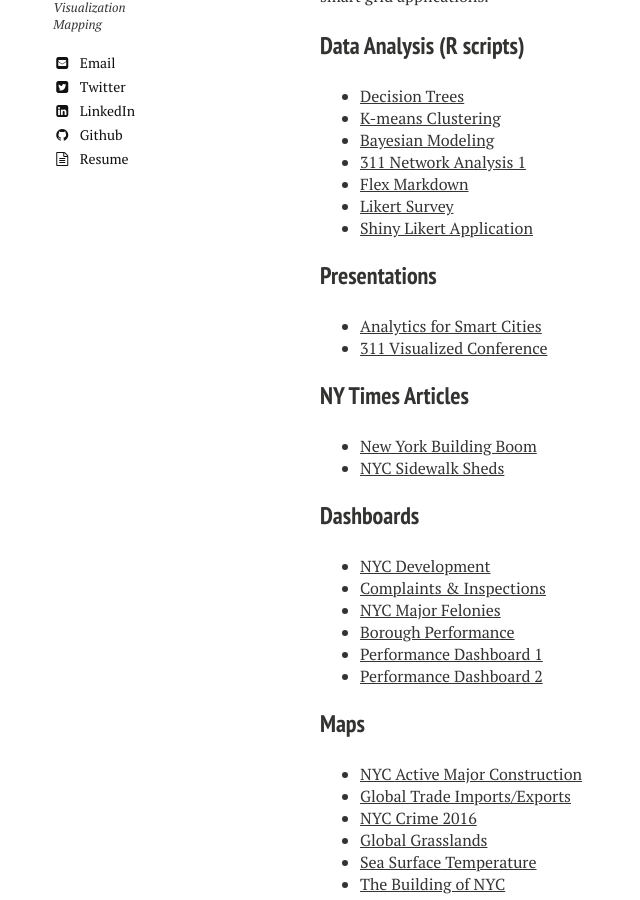
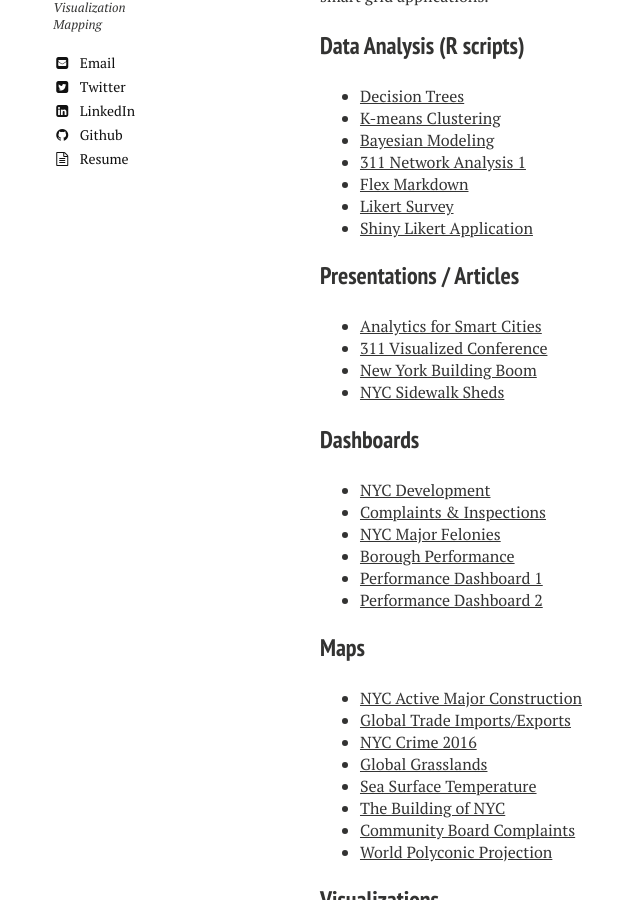
Before and after one commit to timothymartin76/timothymartin76.github.io, a Jekyll site: the page built from index.md, in a window 1280 px wide and 900 px high, scrolled down 645 px. Shown: the whole window, without its empty margins (0-640 px from the left). Built offline with Jekyll 4.4.1, drawn with Linux system fonts in a browser that asks for light colours; nearby versions of some CDN libraries.

Commit message:
Update index.md

```diff
--- a/index.md
+++ b/index.md
@@ -19,11 +19,9 @@
 * <a href="https://github.com/timothymartin76/R-Likert-Survey" target="_blank">Likert Survey</a>
 * <a href="http://timothymartin76.github.io/Likert-Survey-Shiny/" target="_blank">Shiny Likert Application</a>
 
-### Presentations
+### Presentations / Articles
 * <a href="https://nycdob.github.io/presentations/NYC_Development_ERS" target="_blank">Analytics for Smart Cities</a>
 * <a href="http://timothymartin76.github.io/Visualized_Draft" target="_blank">311 Visualized Conference</a>
-
-### NY Times Articles
 * <a href="https://www.nytimes.com/2017/11/30/realestate/construction-permits-and-a-new-york-building-boom.html?smid=tw-share" target="_blank">New York Building Boom</a>
 * <a href="https://www.nytimes.com/2017/05/02/nyregion/new-york-has-280-miles-of-scaffolding-and-a-map-to-navigate-it.html?smid=tw-nytmetro&smtyp=cur" target="_blank">NYC Sidewalk Sheds</a>
 
```
